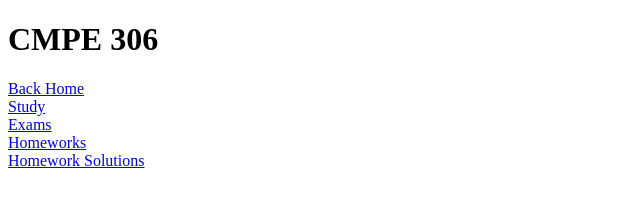
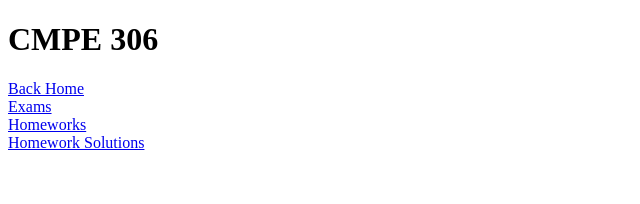
Before and after one commit to EdwinTrejo/StudyGuide, a plain HTML site: page CMPE306/index.html in a window 1280 px wide. Shown: the whole page, without its empty margins (0-640 px from the left). Drawn offline with Linux system fonts and the light colour scheme.

Commit message:
fixed CMPE306 no info

```diff
--- a/CMPE306/index.html
+++ b/CMPE306/index.html
@@ -16,8 +16,8 @@
   <h1> CMPE 306 </h1>
   <a href="../index.html">Back Home</a>
   <br \>
-  <a href="study.html">Study</a>
-  <br />
+  <!-- <a href="study.html">Study</a>
+  <br /> -->
   <a href="exam.html">Exams</a>
   <br />
   <a href="hw.html">Homeworks</a>
```
